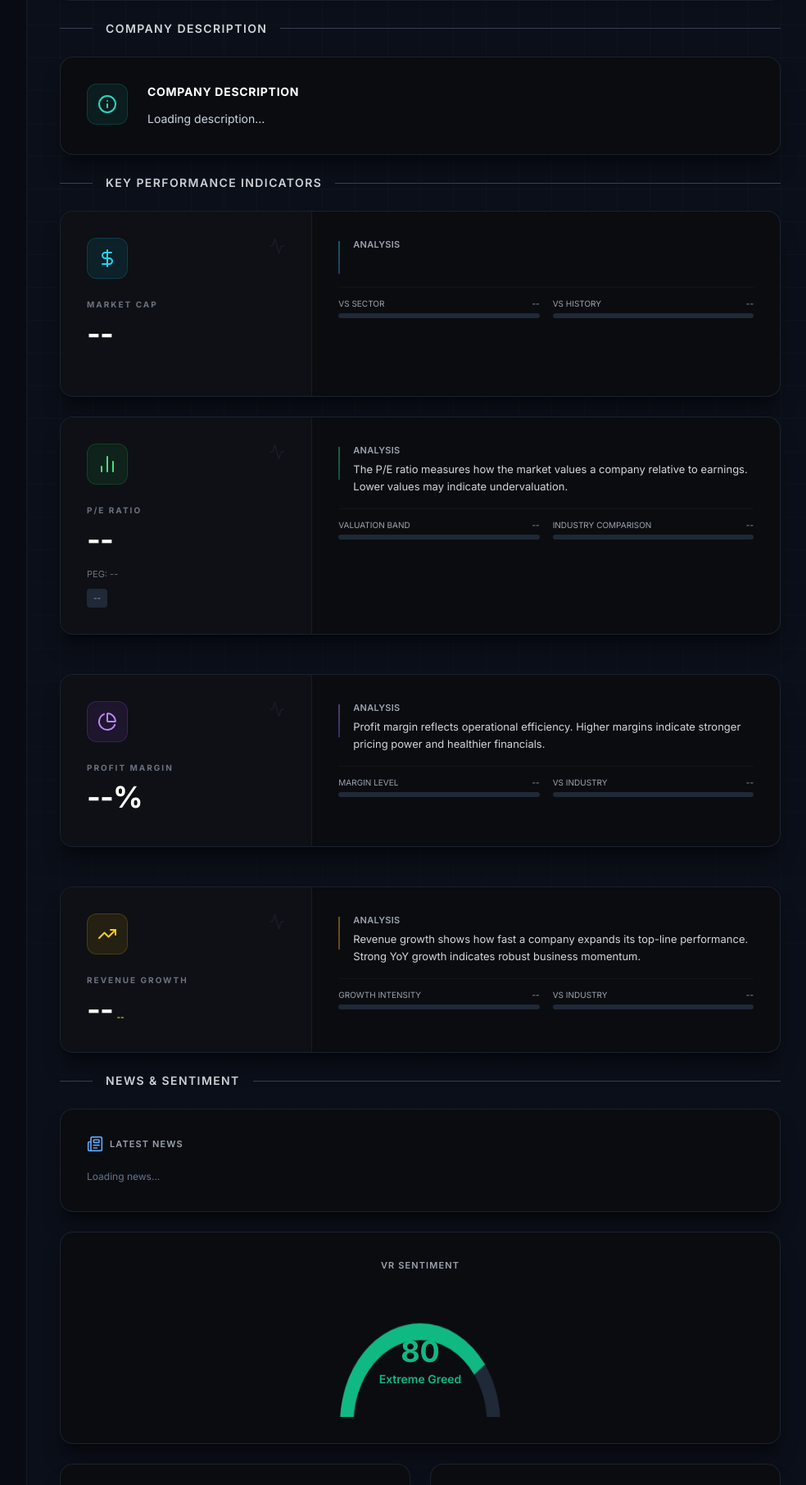
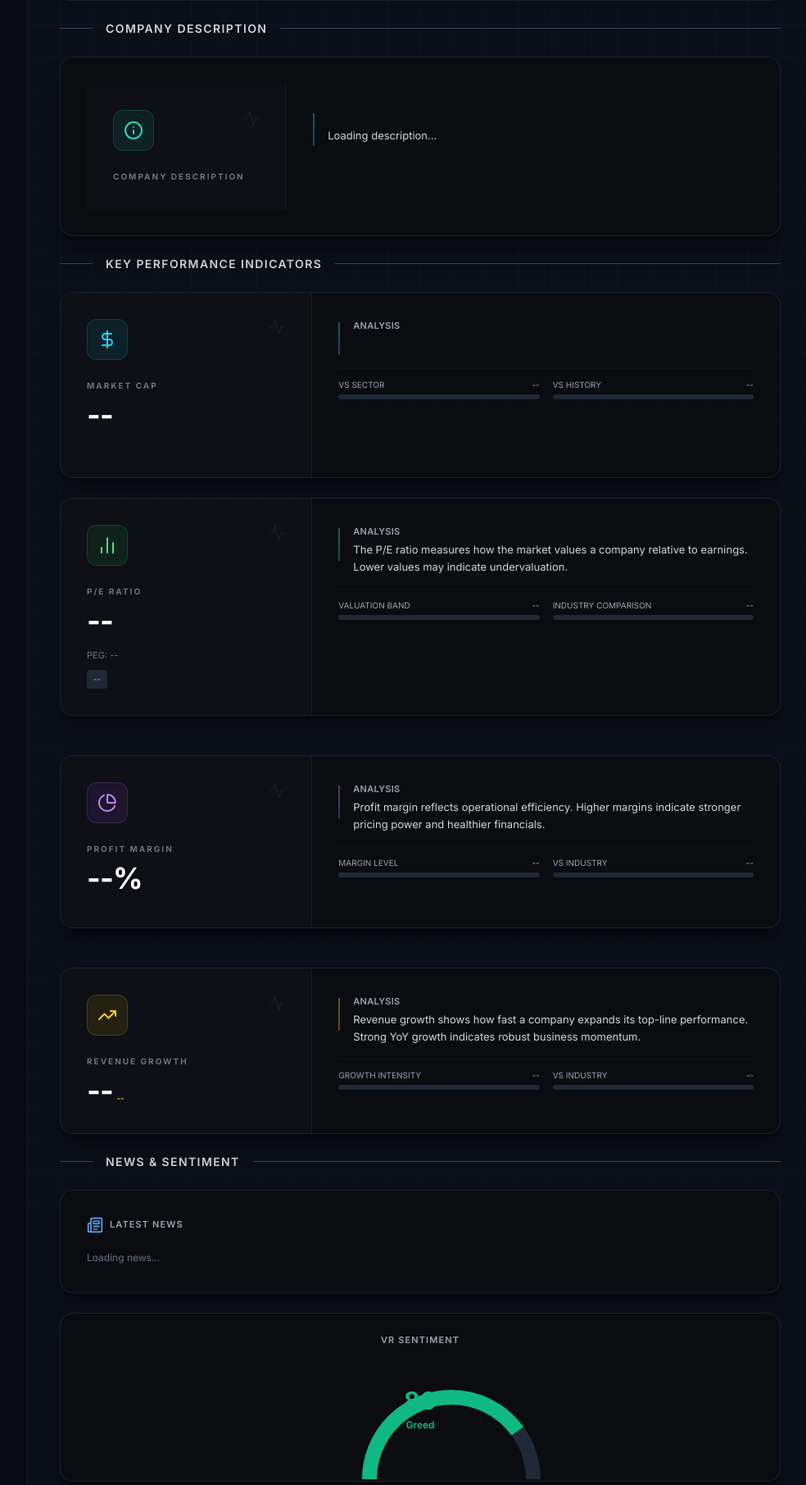
Before and after one commit to larsender1/valueradar, a Flask app: template templates/dashboard.html in a window 1280 px wide. Shown: the part 650-2461 px from the top of the page at 82% size, without its empty margins (287-1271 px from the left). Run offline with Flask 3, Linux system fonts and the light colour scheme; the template is opened without the code that fills it, so the values that code supplies are empty; some libraries are stand-ins or nearby versions.

Commit message:
Update company description layout (left aligned like KPIs)

```diff
--- a/templates/dashboard.html
+++ b/templates/dashboard.html
@@ -317,45 +317,54 @@
                     <div class="h-[1px] bg-gray-700 flex-1"></div>
                 </div>
 
-                <!-- COMPANY DESCRIPTION – FULL WIDTH (Aligned Left Like Market Cap) -->
-                <div class="group relative w-full mt-6">
+                <!-- COMPANY DESCRIPTION – MARKET CAP STYLE -->
+                <div class="group relative w-full mt-10">
+                    <!-- Glow -->
                     <div class="absolute -inset-0.5 rounded-2xl bg-gradient-to-r from-teal-400 to-blue-500
         opacity-0 group-hover:opacity-20 blur-xl transition-opacity duration-700"></div>
 
                     <div class="relative bg-[#0b0c10] border border-gray-800/80 rounded-2xl
-        flex flex-col overflow-hidden transition-all duration-300
+        flex flex-col lg:flex-row overflow-hidden transition-all duration-300
         group-hover:border-gray-700/80 group-hover:-translate-y-1
         shadow-xl shadow-black/40 p-8">
 
-                        <!-- GRID BACKGROUND -->
-                        <div class="absolute inset-0
-            bg-[linear-gradient(rgba(255,255,255,0.02)_1px,transparent_1px),
+                        <!-- GRID Overlay -->
+                        <div class="absolute inset-0 bg-[linear-gradient(rgba(255,255,255,0.02)_1px,transparent_1px),
             linear-gradient(90deg,rgba(255,255,255,0.02)_1px,transparent_1px)]
             bg-[size:30px_30px] opacity-40 pointer-events-none"></div>
 
-                        <!-- CONTENT -->
-                        <div class="relative z-10 flex gap-6">
-
-                            <!-- ICON LEFT -->
-                            <div class="p-3 rounded-xl bg-teal-500/10 border border-teal-500/20 shadow-inner h-fit">
-                                <i data-lucide="info" class="w-6 h-6 text-teal-400"></i>
-                            </div>
-
-                            <!-- TEXT RIGHT -->
-                            <div>
-                                <h3 class="text-sm font-bold text-white uppercase tracking-wider mb-3">
-                                    Company Description
-                                </h3>
-
-                                <p id="company-description" class="text-slate-300 text-sm leading-relaxed">
+                        <!-- LEFT -->
+                        <div class="relative z-10 lg:w-[30%] flex flex-col justify-between
+            border-b lg:border-b-0 lg:border-r border-gray-800/50 bg-[#0e1015] p-6 lg:p-8">
+
+                            <div class="flex justify-between items-start mb-6">
+                                <div class="p-3 rounded-xl bg-teal-500/10 border border-teal-500/20 shadow-inner">
+                                    <i data-lucide="info" class="w-6 h-6 text-teal-400"></i>
+                                </div>
+                                <i data-lucide="activity" class="w-5 h-5 text-gray-800 opacity-50"></i>
+                            </div>
+
+                            <h3 class="text-[10px] font-bold text-gray-500 uppercase tracking-[0.2em]">
+                                Company Description
+                            </h3>
+                        </div>
+
+                        <!-- RIGHT -->
+                        <div class="relative z-10 flex-1 p-6 lg:p-8">
+                            <div class="flex gap-4">
+                                <div class="hidden sm:block mt-1">
+                                    <div class="w-0.5 h-10 bg-gradient-to-b from-teal-400 to-blue-500 opacity-40"></div>
+                                </div>
+
+                                <p id="company-desc"
+                                    class="text-[13px] text-gray-300 leading-relaxed whitespace-pre-line">
                                     Loading description...
                                 </p>
                             </div>
-
-                        </div>
+                        </div>
+
                     </div>
                 </div>
-
 
 
                 <!-- ============================ -->
@@ -811,95 +820,78 @@
                 </div>
 
                 <!-- ================================ -->
-                <!-- VR SENTIMENT – KORRIGIERTE VERSION -->
+                <!-- VR SENTIMENT – COMPACT PREMIUM   -->
                 <!-- ================================ -->
                 <div class="group relative w-full mt-16 mb-10">
-                    <!-- Glow -->
                     <div class="absolute -inset-0.5 rounded-2xl bg-gradient-to-r from-teal-400 to-cyan-500
-        opacity-0 group-hover:opacity-20 blur-xl transition-opacity duration-700"></div>
+                opacity-0 group-hover:opacity-20 blur-xl transition-opacity duration-700"></div>
 
                     <div class="relative bg-[#0b0c10] border border-gray-800/80 rounded-2xl
-        flex flex-col items-center justify-center overflow-hidden
-        transition-all duration-300 group-hover:border-gray-700/80
-        group-hover:-translate-y-1 shadow-xl shadow-black/40 px-8 py-8">
-
-                        <!-- Grid-Hintergrund -->
+                flex flex-col items-center justify-center overflow-hidden
+                transition-all duration-300 group-hover:border-gray-700/80
+                group-hover:-translate-y-1 shadow-xl shadow-black/40 p-10">
+
                         <div class="absolute inset-0 bg-[linear-gradient(rgba(255,255,255,0.02)_1px,transparent_1px),
-               linear-gradient(90deg,rgba(255,255,255,0.02)_1px,transparent_1px)]
-               bg-[size:30px_30px] opacity-40 pointer-events-none"></div>
-
-                        <div class="relative z-10 flex flex-col items-center w-full">
-                            <h3 class="text-[11px] font-semibold text-gray-400 uppercase tracking-widest mb-4">
+                   linear-gradient(90deg,rgba(255,255,255,0.02)_1px,transparent_1px)]
+                   bg-[size:30px_30px] opacity-40 pointer-events-none"></div>
+
+                        <div class="relative z-10 flex flex-col items-center w-full -mt-4">
+
+                            <h3 class="text-[11px] font-semibold text-gray-400 uppercase tracking-widest mb-3">
                                 VR Sentiment
                             </h3>
 
-                            <!-- Größeres, zentriertes Gauge -->
-                            <div class="relative w-64 h-40">
-                                <canvas id="vr-gauge" class="w-full h-full"></canvas>
-
-                                <!-- Score & Label sauber im Zentrum des Bogens -->
-                                <div class="absolute inset-0 flex flex-col items-center justify-center mt-6">
-                                    <span id="vr-score" class="text-4xl font-black text-teal-400">--</span>
-                                    <span id="vr-label" class="text-sm font-semibold text-teal-400 mt-1">--</span>
-                                </div>
-                            </div>
+                            <!-- Slightly smaller + centered Gauge -->
+                            <div class="relative w-56 h-28">
+                                <canvas id="vr-gauge"></canvas>
+                                <div class="absolute inset-0 flex flex-col items-center justify-center mt-4">
+                                    <span id="vr-score" class="text-3xl font-black text-teal-400">--</span>
+                                    <span id="vr-label" class="text-xs font-semibold text-teal-400 mt-1">--</span>
+                                </div>
+                            </div>
+
                         </div>
                     </div>
                 </div>
 
+
                 <script>
-                    // Einfaches Half-Gauge (Fear & Greed Style)
+                    // SIMPLE HALF-GAUGE RENDER
                     function renderVRGauge(score) {
                         const canvas = document.getElementById("vr-gauge");
-                        if (!canvas) return;
                         const ctx = canvas.getContext("2d");
-
-                        // etwas kleinere Maße, damit alles gut in der Card sitzt
-                        canvas.width = 280;
-                        canvas.height = 140;
-
-                        ctx.clearRect(0, 0, canvas.width, canvas.height);
-
-                        const cx = canvas.width / 2;
-                        const cy = canvas.height * 1.05;      // Center etwas unterhalb der Card
-                        const radius = canvas.width * 0.35;
-
-                        // Farbe nach Score
+                        canvas.width = 300;
+                        canvas.height = 150;
+
+                        ctx.clearRect(0, 0, 300, 150);
+
+                        // COLOR LOGIC
                         let col = score < 30 ? "#ef4444" : score < 60 ? "#f59e0b" : "#10b981";
 
-                        // Hintergrundbogen
+                        // BACK ARC
                         ctx.lineWidth = 18;
                         ctx.strokeStyle = "#1f2937";
                         ctx.beginPath();
-                        ctx.arc(cx, cy, radius, Math.PI, 2 * Math.PI);
+                        ctx.arc(150, 150, 100, Math.PI, 2 * Math.PI);
                         ctx.stroke();
 
-                        // Wert-Bogen
+                        // VALUE ARC
                         ctx.strokeStyle = col;
                         ctx.beginPath();
-                        ctx.arc(cx, cy, radius, Math.PI, Math.PI + (score / 100) * Math.PI);
+                        ctx.arc(150, 150, 100, Math.PI, Math.PI + (score / 100) * Math.PI);
                         ctx.stroke();
 
-                        // Text setzen
-                        const scoreEl = document.getElementById("vr-score");
-                        const labelEl = document.getElementById("vr-label");
-                        if (!scoreEl || !labelEl) return;
-
-                        scoreEl.textContent = score;
-                        scoreEl.style.color = col;
-
-                        labelEl.textContent =
-                            score < 20 ? "Extreme Fear" :
-                                score < 40 ? "Fear" :
-                                    score < 60 ? "Neutral" :
-                                        score < 80 ? "Greed" : "Extreme Greed";
-                        labelEl.style.color = col;
+                        document.getElementById("vr-score").innerText = score;
+                        document.getElementById("vr-score").style.color = col;
+                        document.getElementById("vr-label").innerText =
+                            score < 30 ? "Extreme Fear" :
+                                score < 60 ? "Neutral" : "Greed";
+                        document.getElementById("vr-label").style.color = col;
                     }
 
-                    // Platzhalter-Aufruf
+                    // CALL ON LOAD with placeholder
                     renderVRGauge(80);
                 </script>
-
 
 
 
```
